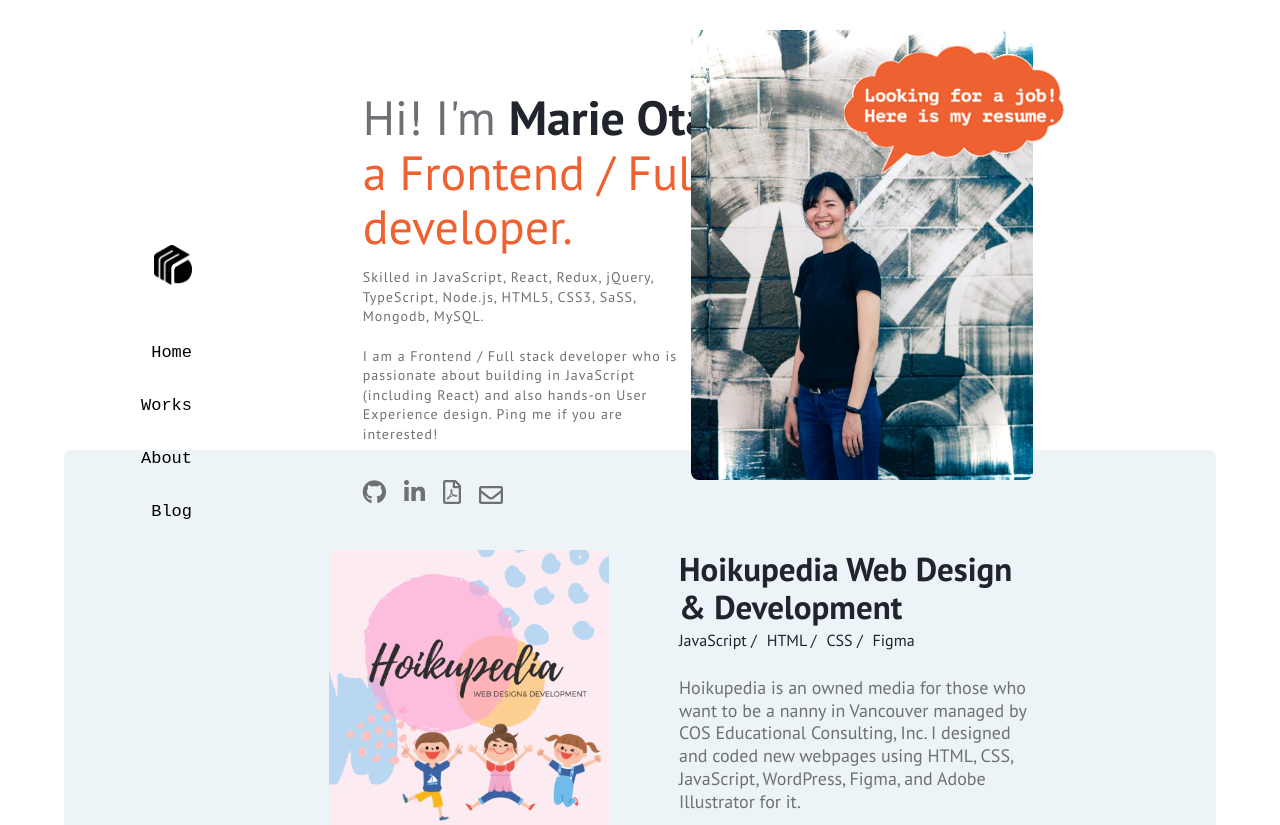
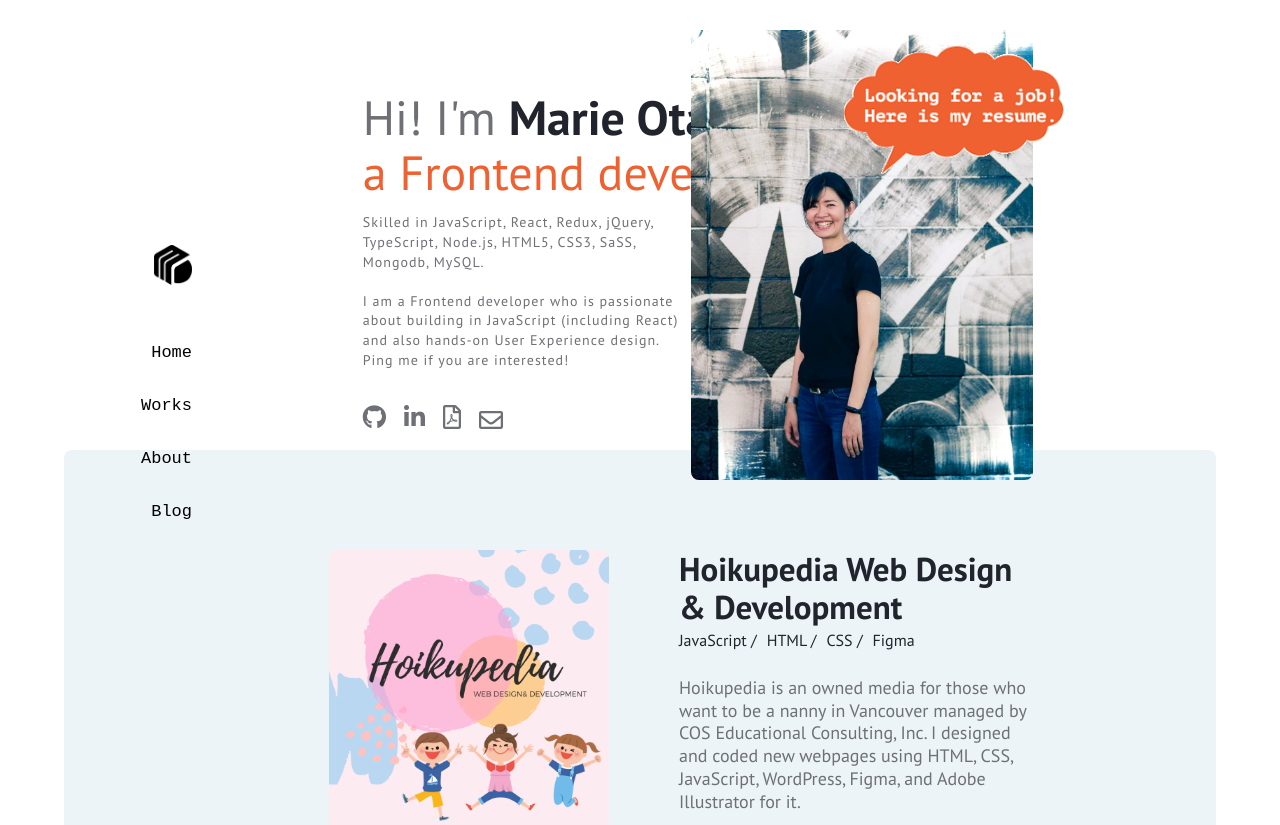
Before and after one commit to marieooq/react_portfolio, a React (Create React App) app: page / in a window 1280 px wide. Shown: the top 825 px of the page. Built offline with nearby package versions, Linux system fonts and the light colour scheme; a web font is replaced by a local one.

Commit message:
remove the keyword full-stack

```diff
--- a/src/components/Header.jsx
+++ b/src/components/Header.jsx
@@ -3,7 +3,7 @@ import SpeechBubble from '../img/speech_bubble.gif';
 import Background from '../img/header.jpg';
 import './Header.scss';
 
-const Header = props => {
+const Header = (props) => {
   if (props.section === 'header') {
     return (
       <header>
@@ -22,12 +22,13 @@ const Header = props => {
             <h1>
               Hi! I'm <span id="name">Marie Otaki,</span>
               <br />
-              <span id="job-title">a Frontend / Full-stack developer.</span>
+              <span id="job-title">a Frontend developer.</span>
             </h1>
             <p>
-              Skilled in JavaScript, React, Redux,  jQuery, TypeScript, Node.js, HTML5, CSS3, SaSS, Mongodb, MySQL.
+              Skilled in JavaScript, React, Redux, jQuery, TypeScript, Node.js,
+              HTML5, CSS3, SaSS, Mongodb, MySQL.
               <br />
-              <br />I am a Frontend / Full stack developer who is passionate about building
+              <br />I am a Frontend developer who is passionate about building
               in JavaScript (including React) and also hands-on User Experience
               design. Ping me if you are interested!
             </p>
```
